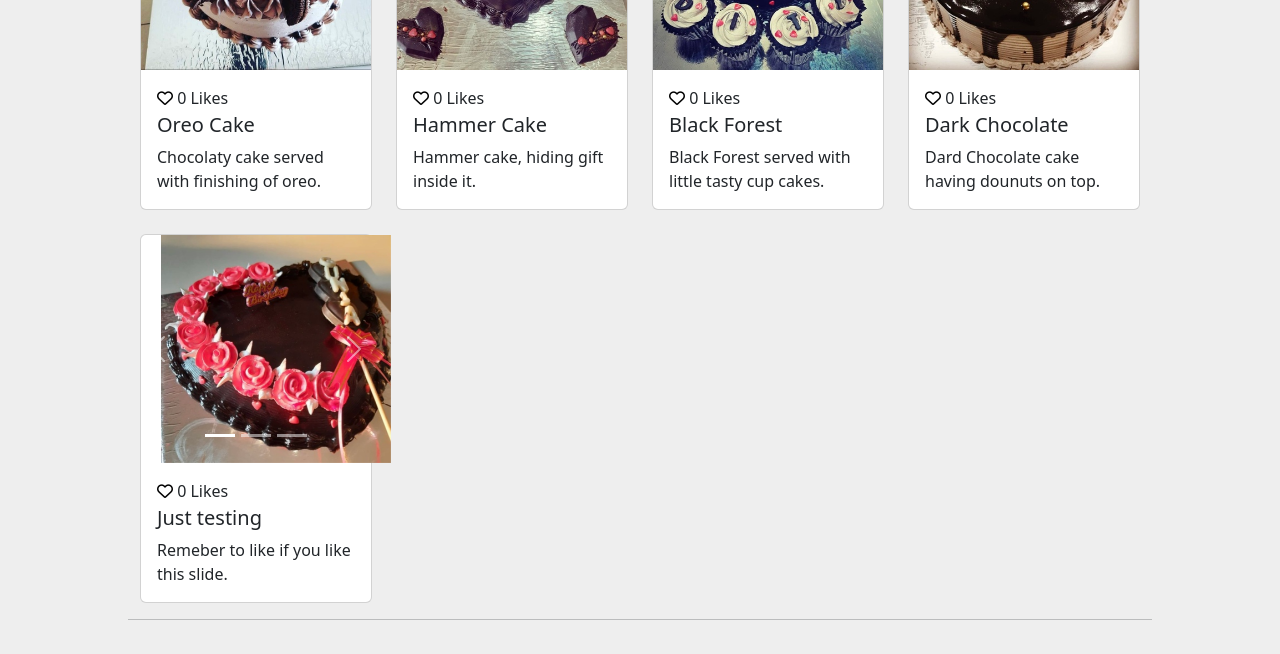
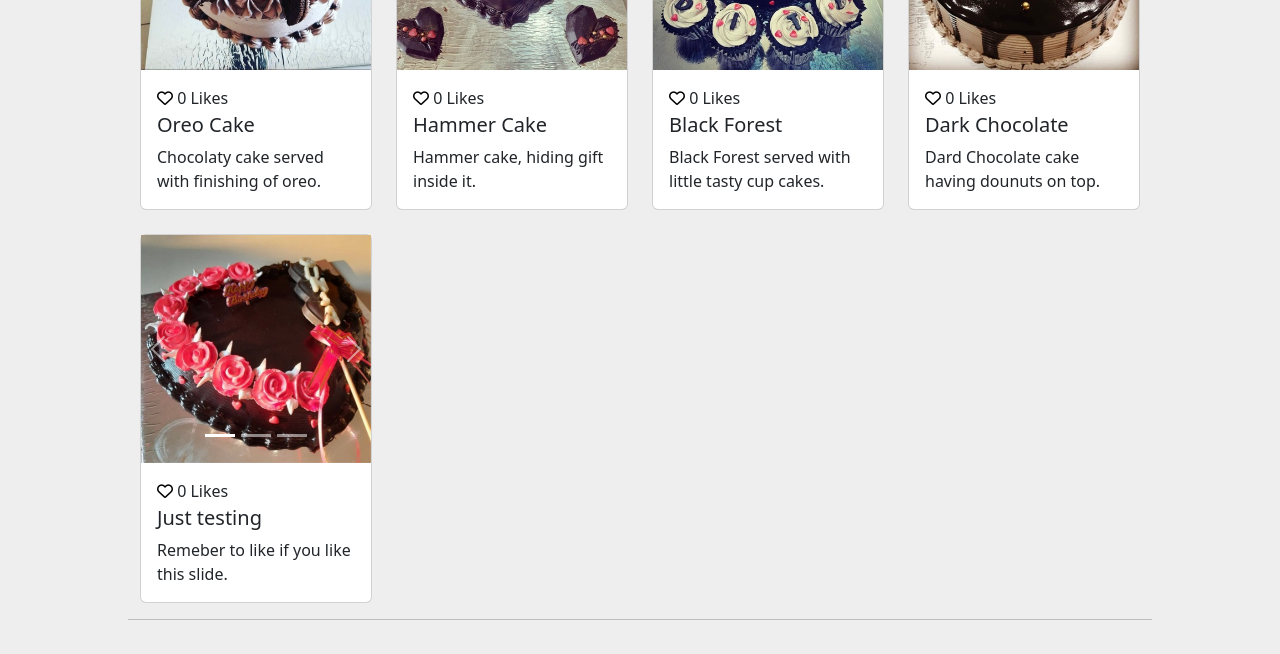
Before and after one commit to Dev-Jariwala/cakebykashmira, a plain HTML site: page index.html in a window 1280 px wide. Shown: the part 1537-2191 px from the top of the page. Drawn offline with nearby package versions, Linux system fonts and the light colour scheme.

Commit message:
bb slide bug fix

```diff
--- a/css/style.css
+++ b/css/style.css
@@ -49,7 +49,7 @@ body{
   width: 100%;
   border-radius: 15px;
 }
-.carousel-inner{
+#carouselBanner .carousel-inner{
   margin: auto 10px;
 }
 .slide-btn{
@@ -63,7 +63,7 @@ body{
   .slide{
     border-radius: 30px;
   }
-  .carousel-inner{
+  #carouselBanner .carousel-inner{
     margin: auto 20px;
   }
   .banner{
```
